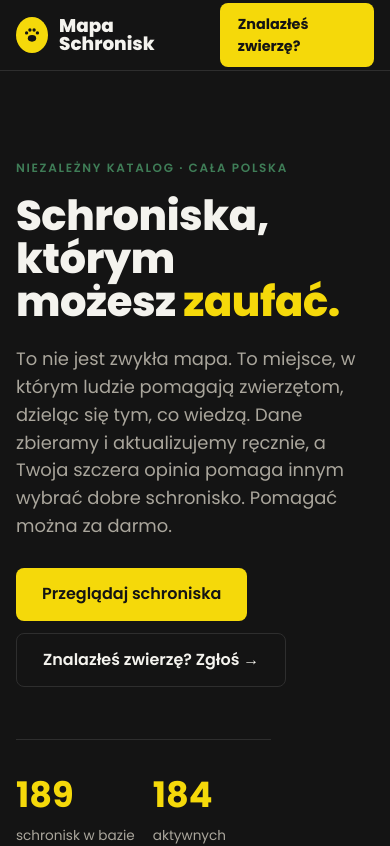
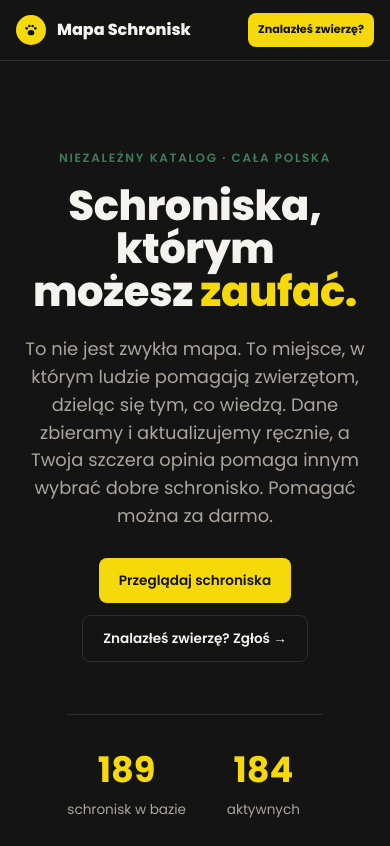
Before and after one commit to Vera-Kibin/Animal_Shelters, a React (Vite) app: page / in a window 390 px wide. Shown: the top 846 px of the page. Built offline with nearby package versions, Linux system fonts and the light colour scheme.

Commit message:
wersja robocza 2

```diff
--- a/src/components/Hero/Hero.css
+++ b/src/components/Hero/Hero.css
@@ -35,6 +35,7 @@
 .hero__btn {
   text-decoration: none;
   font-weight: 600;
+  font-size: 0.95rem;
   padding: 14px 26px;
   border-radius: var(--radius-pill);
   transition: transform 0.15s;
@@ -95,3 +96,17 @@
     opacity: 0.05;
   }
 }
+@media (max-width: 560px) {
+  .hero__inner {
+    align-items: center;
+    text-align: center;
+  }
+  .hero__cta {
+    justify-content: center;
+  }
+  .hero__btn {
+    font-size: 0.85rem;
+    padding: 12px 20px;
+    white-space: nowrap;
+  }
+}
--- a/src/components/Layout/Header.css
+++ b/src/components/Layout/Header.css
@@ -32,4 +32,13 @@
 .btn-yellow:hover { transform: translateY(-1px); }
 @media (max-width: 760px) {
   .site-nav, .btn-ghost { display: none; }
+  .site-header__inner { gap: 12px; height: 60px; padding: 0 16px; }
+  .brand__mark { width: 30px; height: 30px; }
+  .brand__mark svg { width: 16px; height: 16px; }
+  .brand__text { font-size: 1rem; }
+  .brand__text small { font-size: 0.5rem; }
+  .btn-yellow { padding: 8px 12px; font-size: 0.75rem; white-space: nowrap; }
 }
+@media (max-width: 420px) {
+  .btn-yellow { padding: 8px 10px; font-size: 0.7rem; }
+}
--- a/src/components/Map/ShelterMap.css
+++ b/src/components/Map/ShelterMap.css
@@ -9,6 +9,10 @@
 }
 .shelter-map .leaflet-container {
   font-family: var(--font-body);
+}
+.shelter-map .leaflet-top,
+.shelter-map .leaflet-bottom {
+  z-index: auto !important;
 }
 .paw-pin {
   background: none;
```
